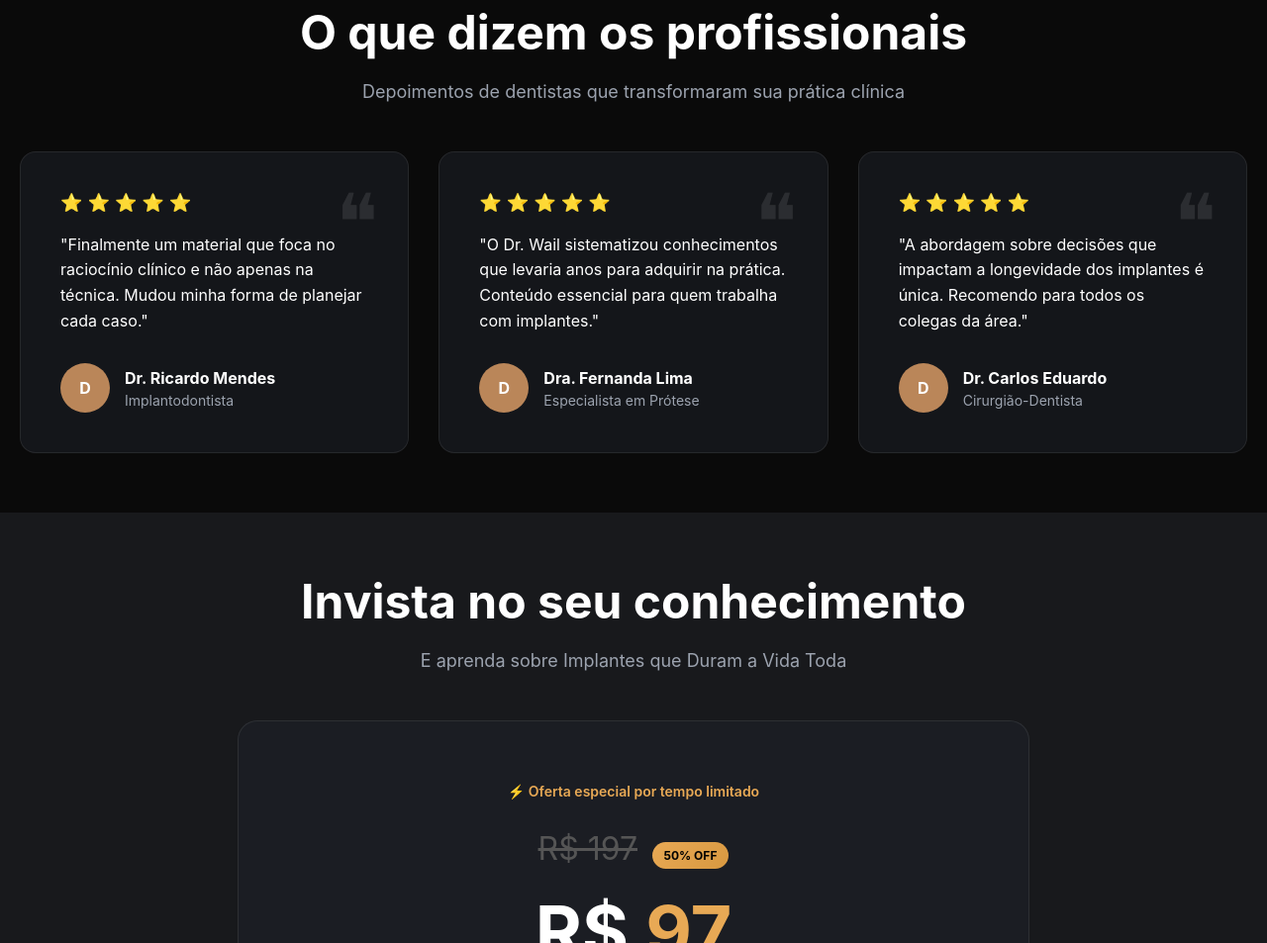
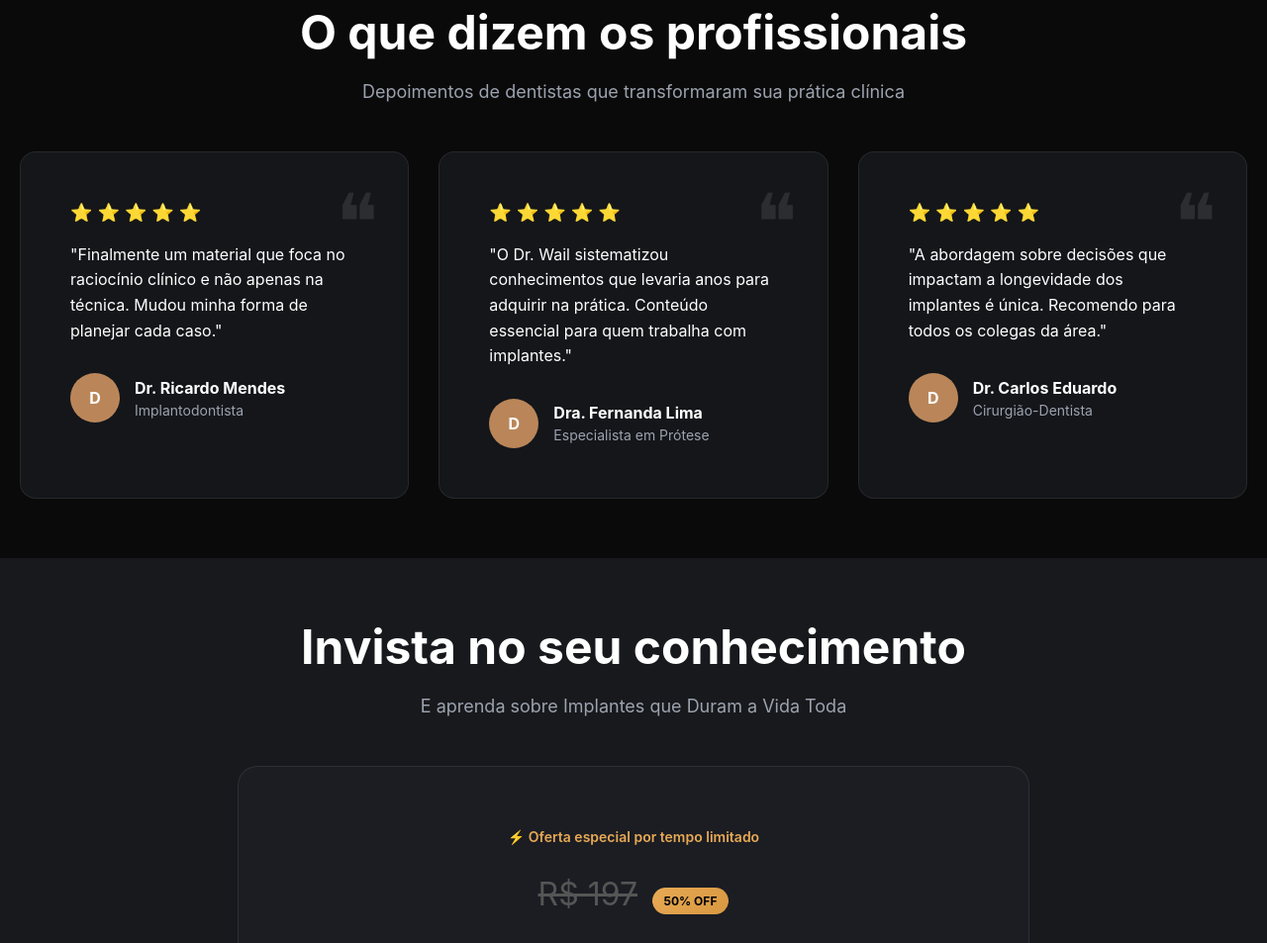
Before and after one commit to KevynOSilva/DrWailAlHouch, a plain HTML site: page index.html in a window 1280 px wide. Shown: the part 3406-4359 px from the top of the page at 99% size. Drawn offline with Linux system fonts and the light colour scheme.

Commit message:
Update index.html

```diff
--- a/index.html
+++ b/index.html
@@ -361,7 +361,7 @@
             background: rgba(30, 35, 42, 0.5);
             border: 1px solid rgba(255, 255, 255, 0.08);
             border-radius: 16px;
-            padding: 40px;
+            padding: 50px; /* Aumentado de 40px para 50px (25% a mais) */
             position: relative;
             text-align: left;
             transition: all 0.3s;
```
